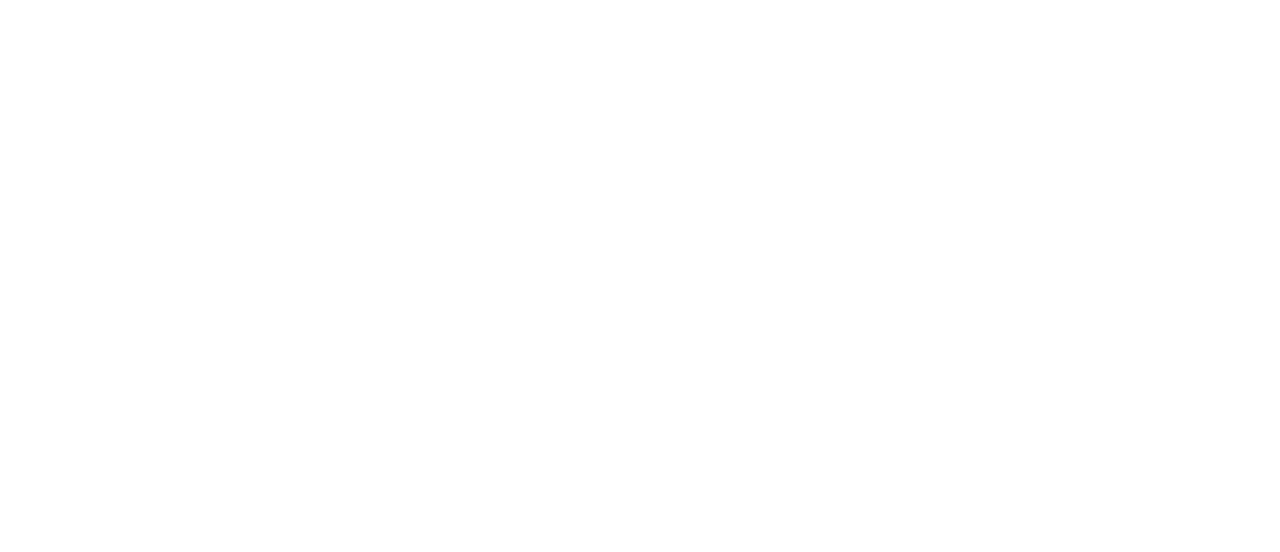
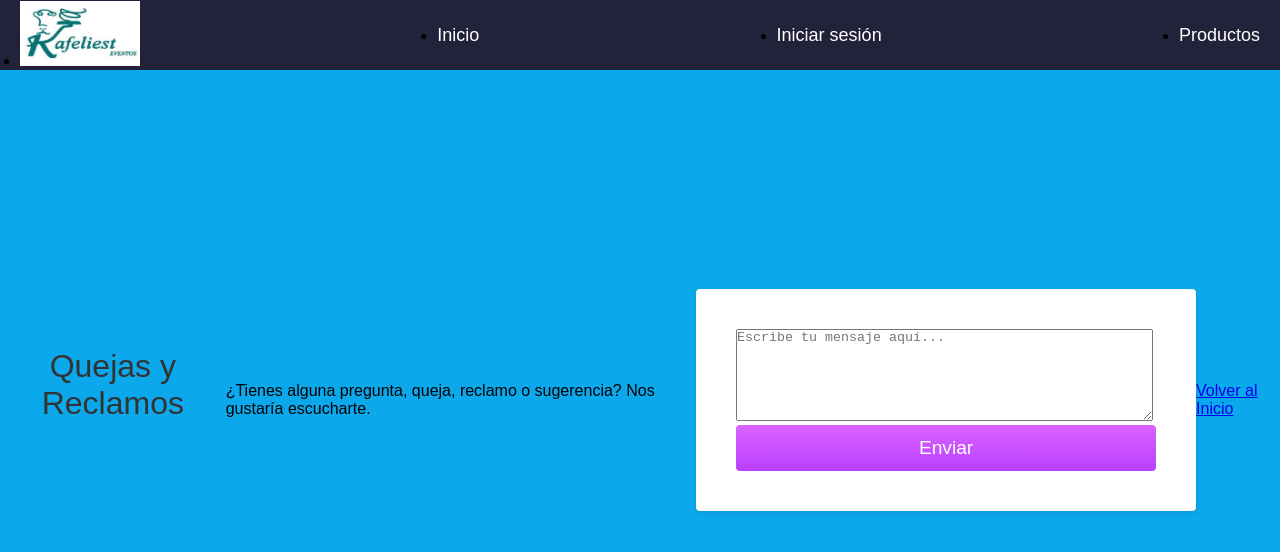
Before and after one commit to juanjo145/procesos, a plain HTML site: page pro/cliente.html in a window 1280 px wide. Drawn offline with Linux system fonts and the light colour scheme.

Commit message:
Logo en barra, pagina de cliente, mejora de admin

```diff
--- a/pro/cliente.html
+++ b/pro/cliente.html
@@ -0,0 +1,31 @@
+<!DOCTYPE html>
+<html lang="es">
+<head>
+<meta charset="UTF-8">
+<title>Página de Quejas y Reclamos</title>
+<link rel="stylesheet" href="estilos.css">
+</head>
+
+<body class="fondo-cliente">
+    <nav>
+        <ul>
+            <li><img src="logo.png" alt="Logo" width="120" height="65"></li>
+            <li><a href="principal.html">Inicio</a></li>
+            <li><a href="index.html">Iniciar sesión</a></li>
+            <li><a href="productos.html">Productos</a></li>
+            <!-- Puedes agregar más enlaces si es necesario -->
+        </ul>
+    </nav>
+
+    <h2>Quejas y Reclamos</h2>
+    <p>¿Tienes alguna pregunta, queja, reclamo o sugerencia? Nos gustaría escucharte.</p>
+
+    <form action="enviar-queja.php" method="post">
+        <textarea name="mensaje" rows="6" cols="50" placeholder="Escribe tu mensaje aquí..."></textarea>
+        <br>
+        <input type="submit" value="Enviar">
+    </form>
+
+    <a href="principal.html" style="float:right">Volver al Inicio</a>
+</body>
+</html>
--- a/pro/estilos.css
+++ b/pro/estilos.css
@@ -163,3 +163,7 @@ input[type="tipoUsuario"] {
     border-radius: 4px;
     border: 1px solid #ddd;
 }
+
+.fondo-administrador {
+  background-color: #e8e8e8; /* Un color de fondo más sobrio para la página de administrador */
+}
```
Also changed, not shown: pro/admin.html (+6 -4 lines), pro/productos.html (+1 -1 lines).
